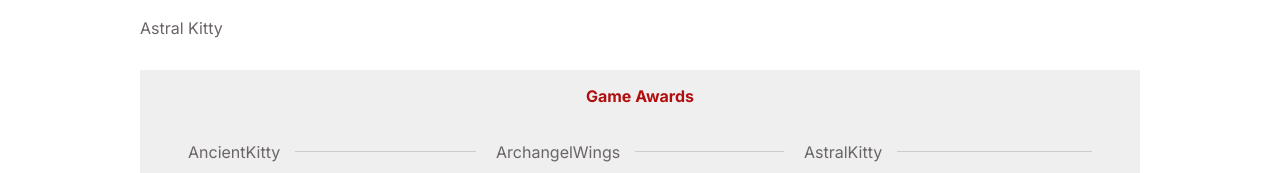
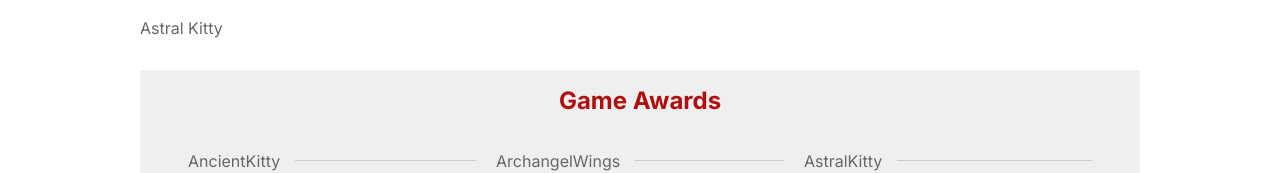
Before and after one commit to melisa-abuin/rkr-w3, a Next.js app: page /player/1 in a window 1280 px wide. Shown: the part 209-382 px from the top of the page. Built offline with nearby package versions, Linux system fonts and the light colour scheme; no server answers.

Commit message:
fix #104: add fallback message for missing awards

```diff
--- a/components/awards/index.tsx
+++ b/components/awards/index.tsx
@@ -1,7 +1,16 @@
 'use client'
 
 import { Awards as AwardsI } from '@/interfaces/player'
-import { Body, Header, Line, Section, SectionContainer, Title } from './styled'
+import {
+  Body,
+  Conatiner,
+  ErrorText,
+  Header,
+  Line,
+  Section,
+  SectionContainer,
+  Title,
+} from './styled'
 import Tooltip from './components/tooltip'
 import CircleImage from './components/CircleImage'
 
@@ -10,10 +19,11 @@ interface Props {
 }
 export default function Awards({ awards }: Props) {
   return (
-    <div>
+    <Conatiner>
       <Header>Game Awards</Header>
       <Body>
-        {awards.map(({ id, awards }) => (
+        {awards.length > 0 ? (
+          awards.map(({ id, awards }) => (
             <SectionContainer key={id}>
               <Title>
                 {id}
@@ -33,8 +43,15 @@ export default function Awards({ awards }: Props) {
                 ))}
               </Section>
             </SectionContainer>
-        ))}
+          ))
+        ) : (
+          <ErrorText>
+            Game awards for this player are not available <br /> Try updating
+            your save file to the discord server again or contact the page
+            administrator
+          </ErrorText>
+        )}
       </Body>
-    </div>
+    </Conatiner>
   )
 }
--- a/components/awards/styled.ts
+++ b/components/awards/styled.ts
@@ -1,20 +1,31 @@
 import styled from 'styled-components'
 
+export const Conatiner = styled.div`
+  background-color: ${({ theme }) => theme.background.quaternary};
+  width: 100%;
+`
+
 export const Header = styled.div`
-  background-color: ${({ theme }) => theme.background.quaternary};
   color: ${({ theme }) => theme.text.tertiary};
   padding-top: 16px;
+  font-size: var(--font-size-md);
   font-weight: var(--font-weight-bold);
   text-align: center;
 `
 export const Body = styled.div`
-  background-color: ${({ theme }) => theme.background.quaternary};
   display: flex;
   flex-wrap: wrap;
   gap: 20px;
   justify-content: center;
   padding: 20px;
 `
+
+export const ErrorText = styled.p`
+  color: ${({ theme }) => theme.text.primary};
+  font-size: var(--font-size-xs-sm);
+  text-align: center;
+`
+
 export const Line = styled.div`
   border: none;
   border-top: 1px solid #ccc;
--- a/utils/formatGameAwards/index.ts
+++ b/utils/formatGameAwards/index.ts
@@ -1,5 +1,6 @@
 export const formatGameAwards = (awards: Record<string, number>) =>
-  Object.entries(awards).map(([key, value]) => ({
+  awards
+    ? Object.entries(awards).map(([key, value]) => ({
         id: key,
         awards: Object.entries(value).map(([auraKey, auraValue]) => ({
           id: `${auraKey[0].toLowerCase()}${auraKey.slice(1)}`,
@@ -8,3 +9,4 @@ export const formatGameAwards = (awards: Record<string, number>) =>
           imagePath: `/awards/${auraKey[0].toLowerCase()}${auraKey.slice(1)}.png`,
         })),
       }))
+    : []
```
Lines whose indentation alone changed are shown as unchanged.
